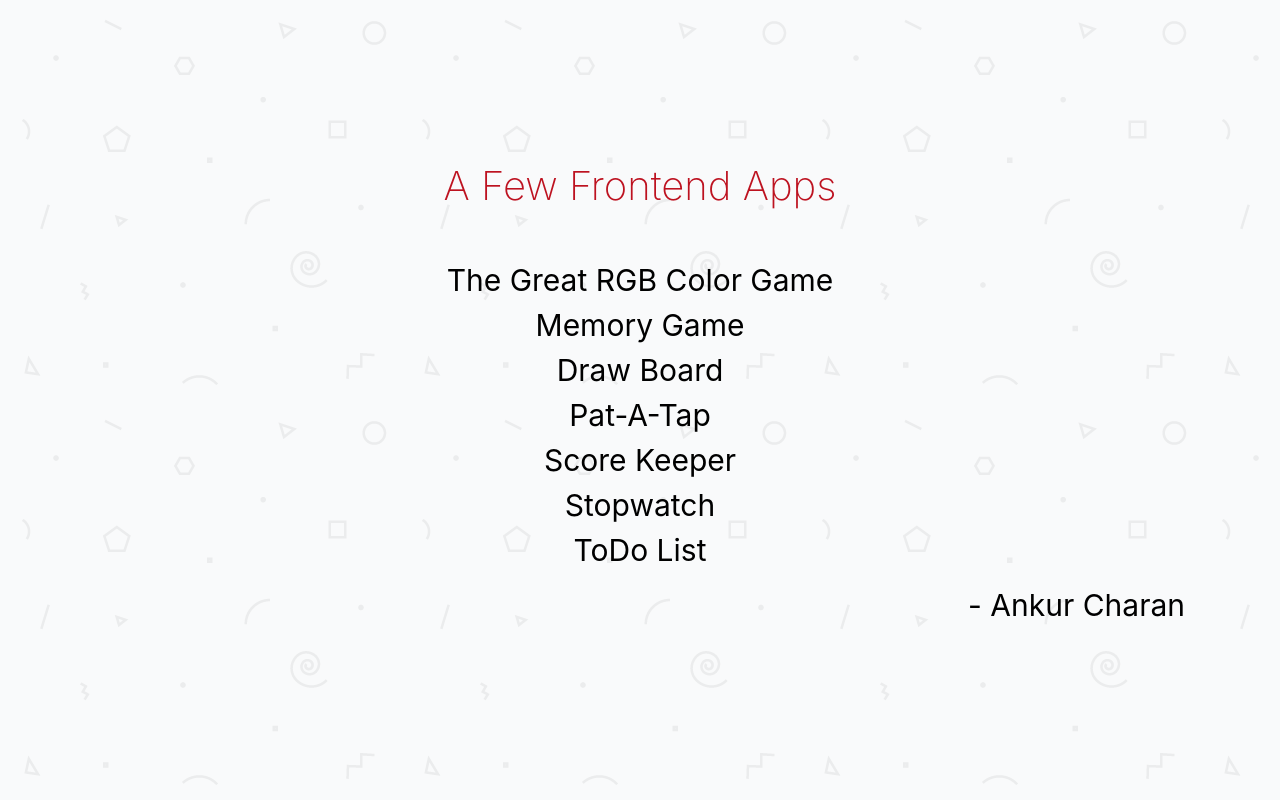
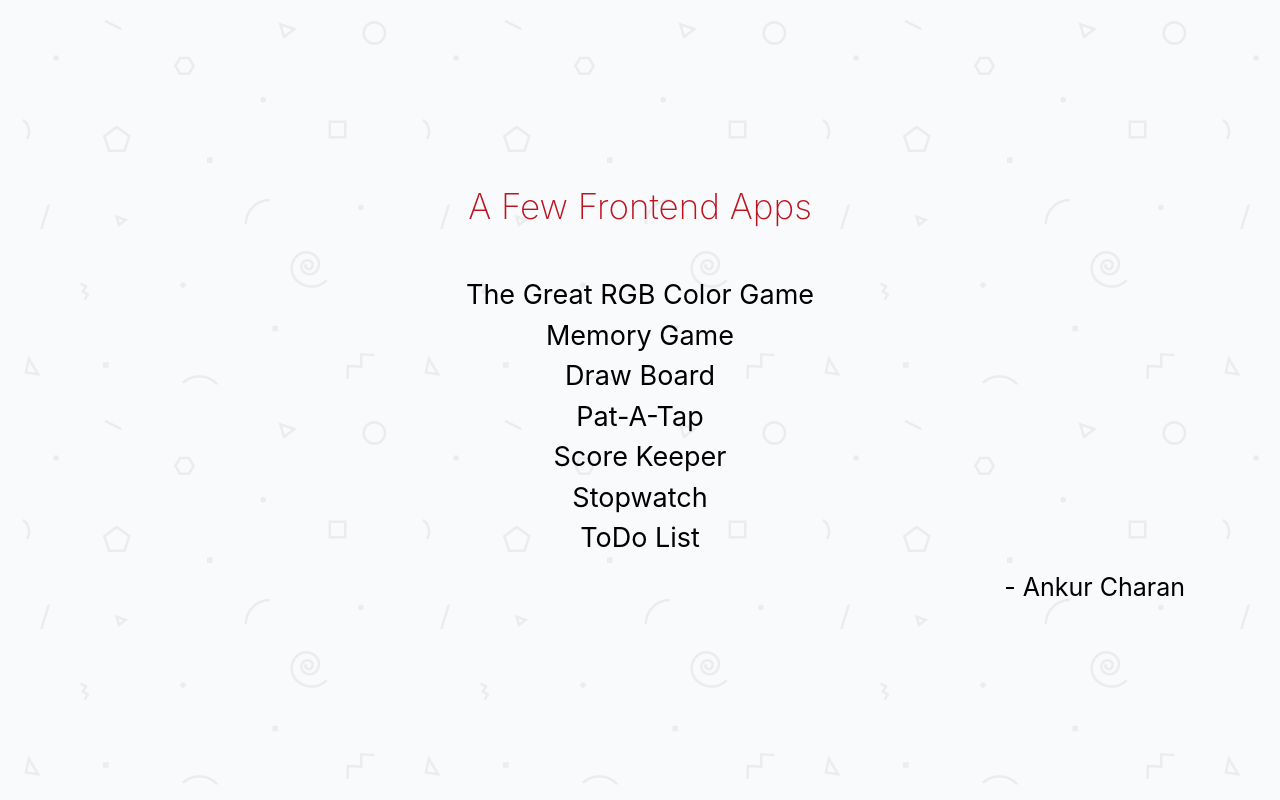
Before and after one commit to ankurcharan/AFewFrontendApps, a plain HTML site: page index.html in a window 1280 px wide. Drawn offline with nearby package versions, Linux system fonts and the light colour scheme.

Commit message:
fixing links
Signed-off-by: Ankur Charan <ankurcharan98@gmail.com>

```diff
--- a/index.html
+++ b/index.html
@@ -32,7 +32,7 @@
 		h1{
 			text-transform: capitalize;
 			font-weight: 200;
-			font-size: 40px;
+			font-size: 35px;
 		}
 
 		ul{
@@ -43,10 +43,10 @@
 		}
 
 		li{
-			font-size: 30px;
+			font-size: 27px;
 		}
 		li:hover {
-			font-size: 33px;
+			font-size: 30px;
 			transition: all 0.4s;
 		}
 		li::after {
@@ -63,7 +63,7 @@
 		}
 
 		#author {
-			font-size: 30px;
+			font-size: 25px;
 			float: right;
 			right: auto;
 			padding: 10px;
@@ -80,41 +80,41 @@
 
 		<ul>
 			<li id="cgame">
-				<a href="/ColorGame/">
+				<a href="./ColorGame/">
 					The Great RGB Color Game
 				</a>
 			</li>
 			<li id="mgame">
-				<a href="/MemoryGame/">
+				<a href="./MemoryGame/">
 					Memory Game
 				</a>
 			</li>
 			<li id="dgame">
-				<a href="/DrawGame/">
+				<a href="./DrawGame/">
 					Draw Board
 				</a>
 			</li>
 
 			<li id="dgame">
-				<a href="/PatatapProjectClone/">
+				<a href="./PatatapProjectClone/">
 					Pat-A-Tap
 				</a>
 			</li>
 
 			<li id="dgame">
-				<a href="/ScoreKeeper/">
+				<a href="./ScoreKeeper/">
 					Score Keeper
 				</a>
 			</li>
 
 			<li id="dgame">
-				<a href="/Stopwatch/">
+				<a href="./Stopwatch/">
 					Stopwatch
 				</a>
 			</li>
 
 			<li id="dgame">
-				<a href="/ToDo-List/">
+				<a href="./ToDo-List/">
 					ToDo List
 				</a>
 			</li>
```
